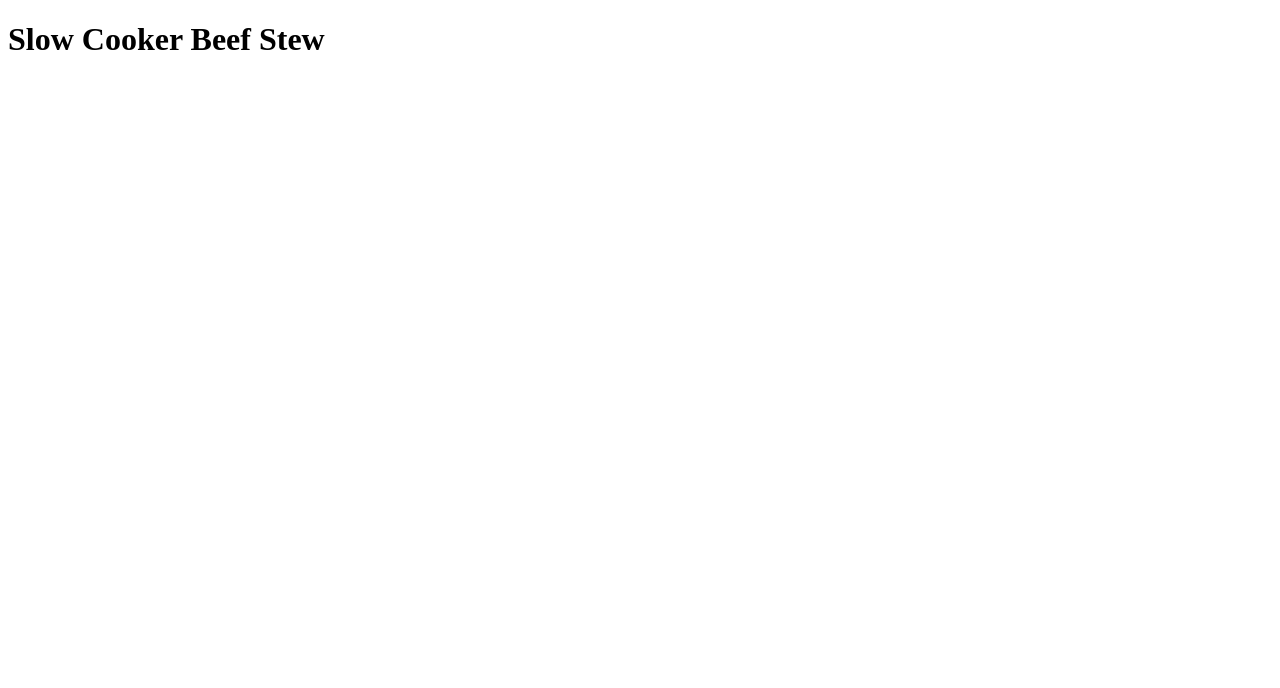
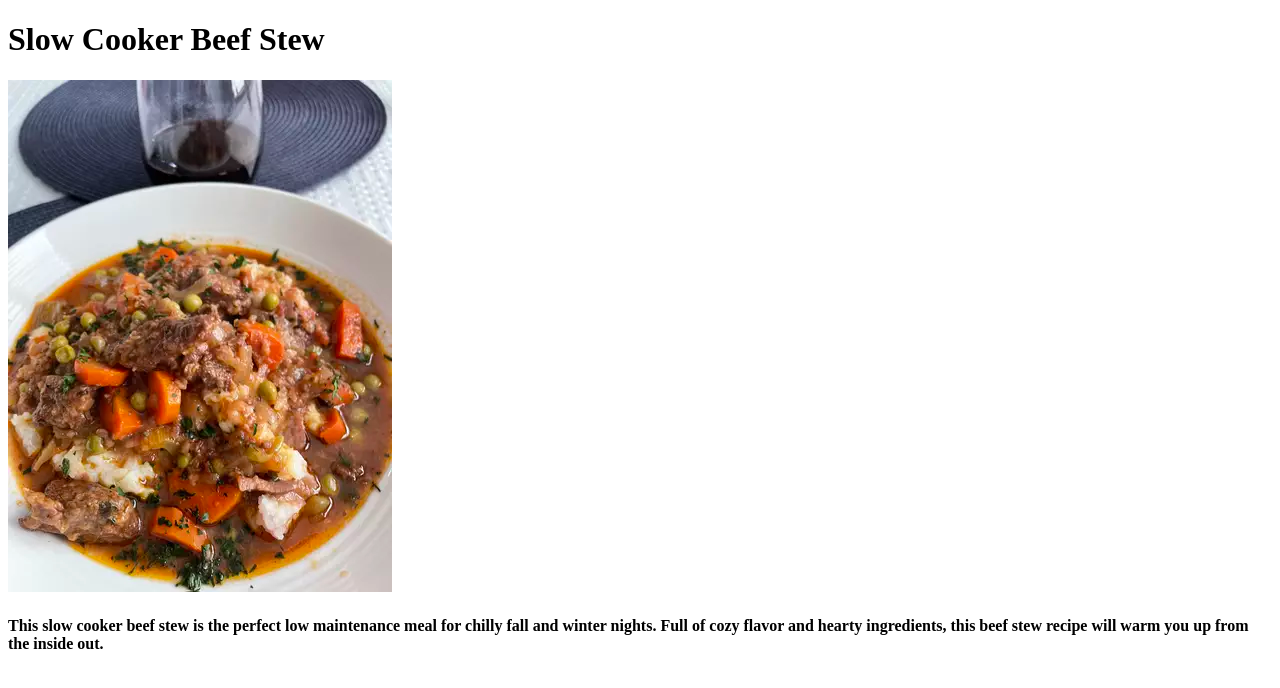
Before and after one commit to howlcoder/odin-recipes, a plain HTML site: page recipes/slowcookerbeefstew.html in a window 1280 px wide. Drawn offline with Linux system fonts and the light colour scheme.

Commit message:
Add beef stew image and description of the recipe

```diff
--- a/recipes/slowcookerbeefstew.html
+++ b/recipes/slowcookerbeefstew.html
@@ -6,7 +6,8 @@
 
         <body>
             <h1>Slow Cooker Beef Stew</h1>
-
+            <p1><img src="../images/beefstew.jpeg" alt="Photo of a Beef Stew by Lou Caputo"></p1>
+            <h4>This slow cooker beef stew is the perfect low maintenance meal for chilly fall and winter nights. Full of cozy flavor and hearty ingredients, this beef stew recipe will warm you up from the inside out.</h4>
 
         </body>
 
```
